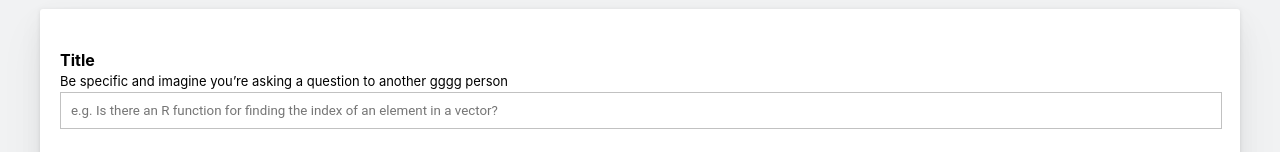
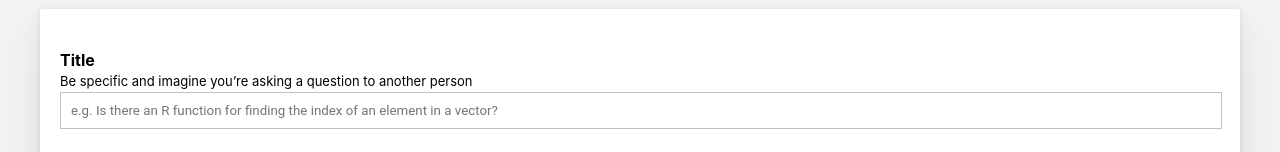
Before and after one commit to SiddhantStark/Stack-Overflow-Clone, a React (Create React App) app in the folder client/: page /AskQuestion in a window 1280 px wide. Shown: the part 173-325 px from the top of the page. Built offline with nearby package versions, Linux system fonts and the light colour scheme; no server answers.

Commit message:
Update AskQuestion.jsx

```diff
--- a/client/src/pages/AskQuestion/AskQuestion.jsx
+++ b/client/src/pages/AskQuestion/AskQuestion.jsx
@@ -40,7 +40,7 @@ const AskQuestion = () => {
                     <div className="ask-form-container">
                         <label htmlFor="ask-ques-title">
                             <h4>Title</h4>
-                            <p>Be specific and imagine you’re asking a question to another gggg person</p>
+                            <p>Be specific and imagine you’re asking a question to another  person</p>
                             <input type="text" id='ask-ques-title' onChange={(e)=>{setQuestionTitle(e.target.value)}} placeholder='e.g. Is there an R function for finding the index of an element in a vector?'/>
                         </label>
                         <label htmlFor="ask-ques-body">
```
